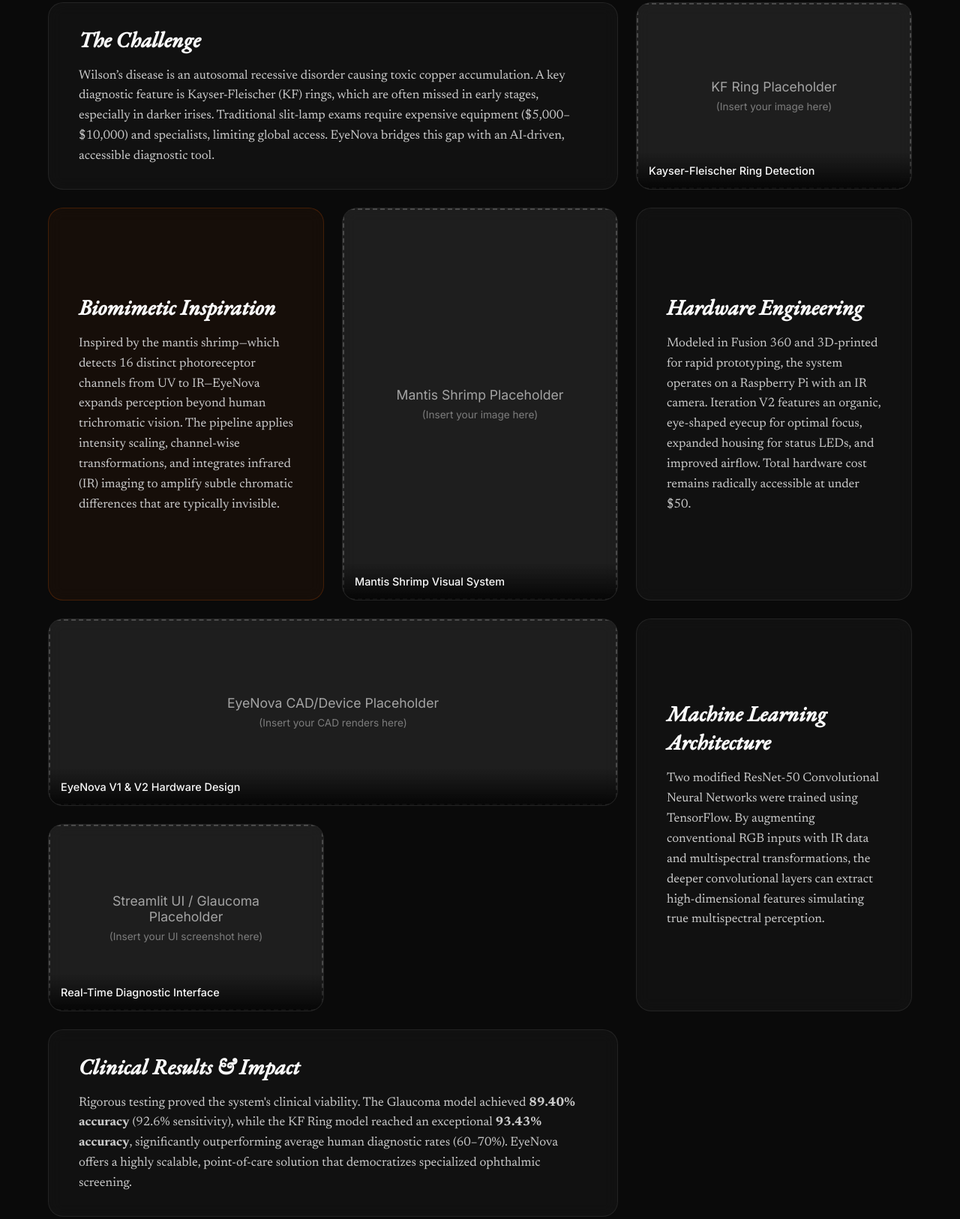
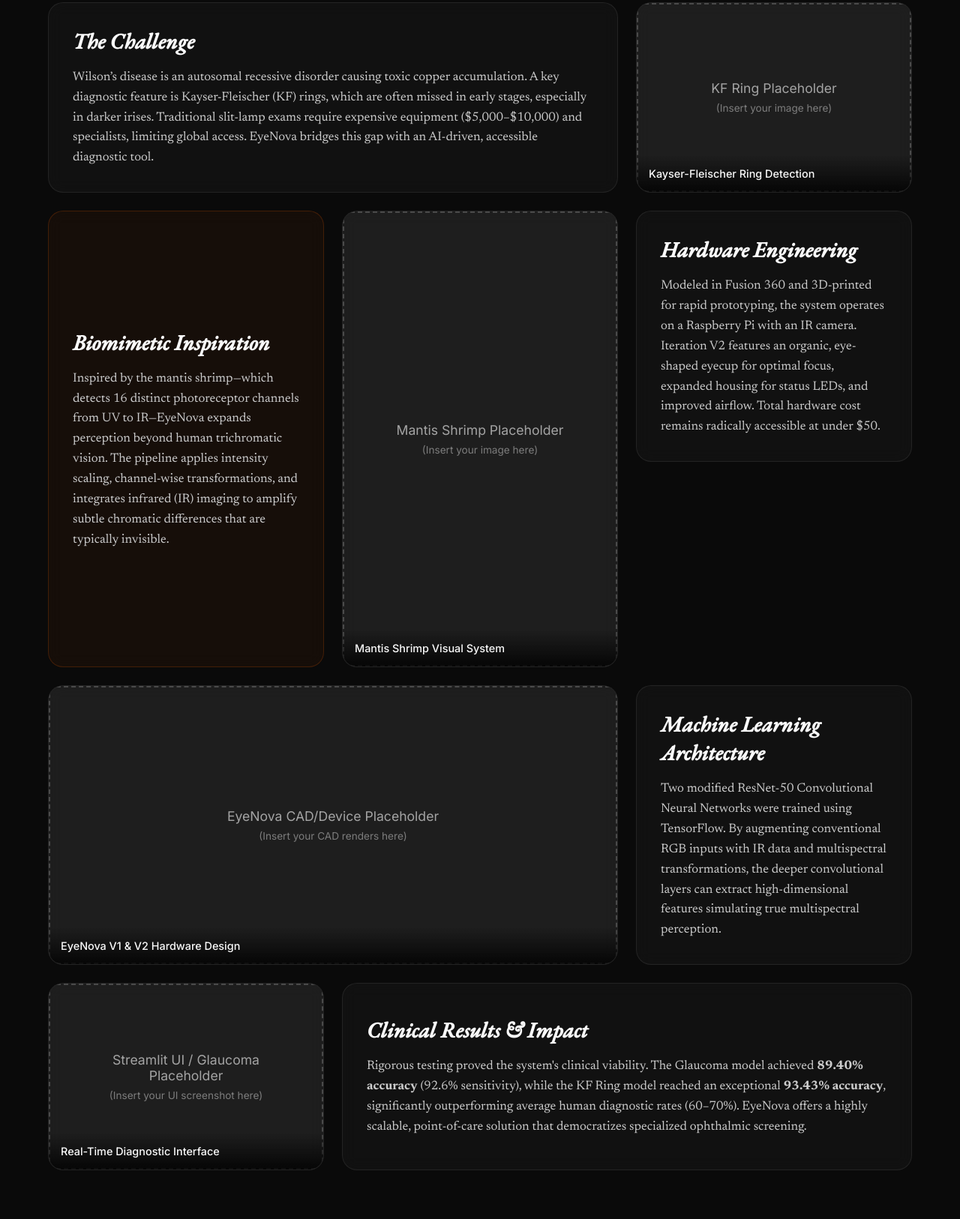
Before and after one commit to adharshjai/personalweb, a website built with Vite: page eyenova.html in a window 1280 px wide. Shown: the part 399-2025 px from the top of the page at 75% size. Built offline with nearby package versions, Linux system fonts and the light colour scheme.

Commit message:
Fix text box height by making grid rows auto-expand

```diff
--- a/eyenova.html
+++ b/eyenova.html
@@ -54,7 +54,7 @@
         </div>
 
         <!-- Hardware & Engineering -->
-        <div class="collage-item text-item tall-box">
+        <div class="collage-item text-item">
           <h3>Hardware Engineering</h3>
           <p>Modeled in Fusion 360 and 3D-printed for rapid prototyping, the system operates on a Raspberry Pi with an IR camera. Iteration V2 features an organic, eye-shaped eyecup for optimal focus, expanded housing for status LEDs, and improved airflow. Total hardware cost remains radically accessible at under $50.</p>
         </div>
@@ -66,7 +66,7 @@
         </div>
 
         <!-- Machine Learning Architecture -->
-        <div class="collage-item text-item tall-box">
+        <div class="collage-item text-item">
           <h3>Machine Learning Architecture</h3>
           <p>Two modified ResNet-50 Convolutional Neural Networks were trained using TensorFlow. By augmenting conventional RGB inputs with IR data and multispectral transformations, the deeper convolutional layers can extract high-dimensional features simulating true multispectral perception.</p>
         </div>
--- a/style.css
+++ b/style.css
@@ -553,7 +553,7 @@ body {
 .collage-grid {
   display: grid;
   grid-template-columns: repeat(auto-fit, minmax(300px, 1fr));
-  grid-auto-rows: 250px;
+  grid-auto-rows: minmax(250px, auto);
   gap: 1.5rem;
   width: 100%;
 }
@@ -590,7 +590,7 @@ body {
 }
 
 .text-item {
-  padding: 2.5rem;
+  padding: 2rem;
   display: flex;
   flex-direction: column;
   justify-content: center;
@@ -614,7 +614,7 @@ body {
   grid-column: span 2;
   grid-row: span 1;
 }
-.tall-image, .tall-box {
+.tall-image {
   grid-row: span 2;
 }
 .wide-image {
```
